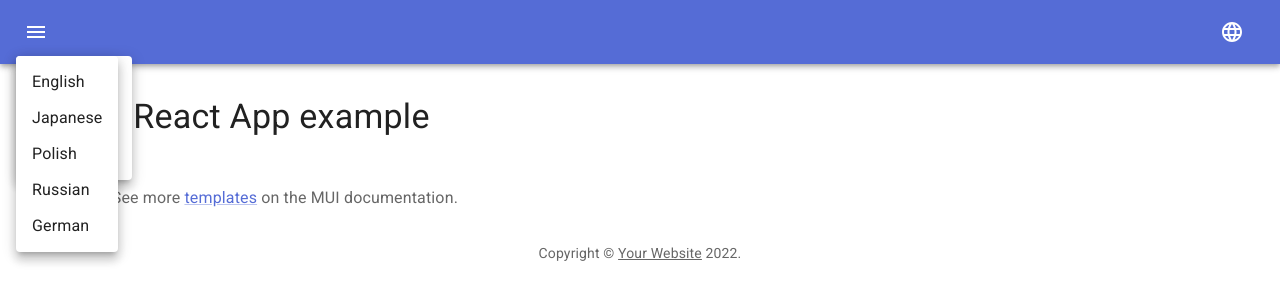
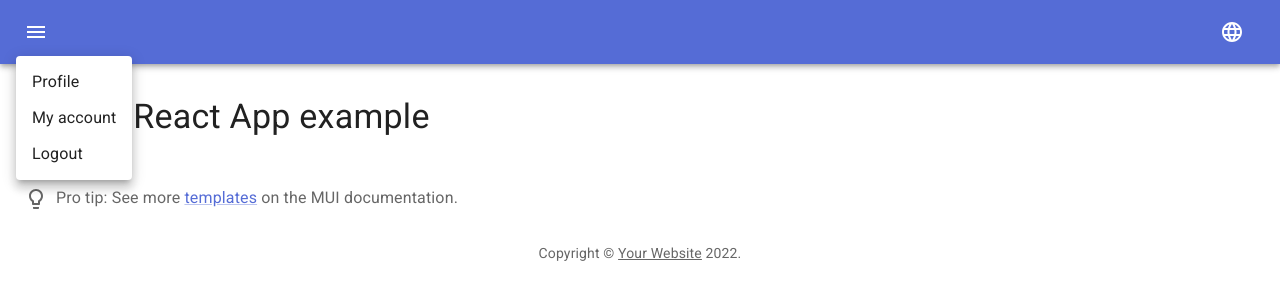
Before and after one commit to KevChaplin/interpreter-homepage, a React (Create React App) app: page / in a window 1280 px wide. Both pictures are taken after a click on the button 36 px from the left and 32 px from the top of the page. Shown: the top 302 px of the page. Built offline with nearby package versions, Linux system fonts and the light colour scheme.

Commit message:
basic nav-bar setup

```diff
--- a/src/App.js
+++ b/src/App.js
@@ -6,7 +6,7 @@ import Box from '@mui/material/Box';
 import ProTip from './ProTip';
 
 import Copyright from './components/Copyright'
-import ButtonAppBar from './components/App-bar.js'
+import ButtonAppBar from './components/App-bar/App-bar.js'
 
 
 export default function App() {
--- a/src/components/App-bar.js
+++ /dev/null
@@ -1,81 +0,0 @@
-import * as React from 'react';
-import AppBar from '@mui/material/AppBar';
-import Box from '@mui/material/Box';
-import Toolbar from '@mui/material/Toolbar';
-import IconButton from '@mui/material/IconButton';
-import MenuIcon from '@mui/icons-material/Menu';
-import LanguageIcon from '@mui/icons-material/Language';
-import Menu from '@mui/material/Menu';
-import MenuItem from '@mui/material/MenuItem';
-import Fade from '@mui/material/Fade';
-
-
-export default function ButtonAppBar() {
-  const [anchorEl, setAnchorEl] = React.useState(null);
-  const open = Boolean(anchorEl);
-  const handleClick = (event) => {
-    setAnchorEl(event.currentTarget);
-  };
-  const handleClose = () => {
-    setAnchorEl(null);
-  };
-
-  return (
-    <Box sx={{ flexGrow: 1 }}>
-      <AppBar position="static">
-        <Toolbar sx={{ display: 'flex', justifyContent: 'space-between', textAlign: 'center' }}>
-          <IconButton
-            size="large"
-            edge="start"
-            color="inherit"
-            aria-label="menu"
-            sx={{ mr: 2 }}
-            onClick={handleClick}
-          >
-            <MenuIcon />
-          </IconButton>
-          <Menu
-            id="navigation-menu"
-            MenuListProps={{
-              'aria-labelledby': 'fade-button',
-            }}
-            anchorEl={anchorEl}
-            open={open}
-            onClose={handleClose}
-            TransitionComponent={Fade}>
-            <MenuItem onClick={handleClose}>Profile</MenuItem>
-            <MenuItem onClick={handleClose}>My account</MenuItem>
-            <MenuItem onClick={handleClose}>Logout</MenuItem>
-          </Menu>
-        {/* </Toolbar>
-        <Toolbar> */}
-          <IconButton
-            size="large"
-            edge="start"
-            color="inherit"
-            aria-label="menu"
-            sx={{ ml: 2 }}
-            onClick={handleClick}
-          >
-            <LanguageIcon />
-          </IconButton>
-          <Menu
-            id="language-menu"
-            MenuListProps={{
-              'aria-labelledby': 'fade-button',
-            }}
-            anchorEl={anchorEl}
-            open={open}
-            onClose={handleClose}
-            TransitionComponent={Fade}>
-            <MenuItem onClick={handleClose}>English</MenuItem>
-            <MenuItem onClick={handleClose}>Japanese</MenuItem>
-            <MenuItem onClick={handleClose}>Polish</MenuItem>
-            <MenuItem onClick={handleClose}>Russian</MenuItem>
-            <MenuItem onClick={handleClose}>German</MenuItem>
-          </Menu>
-        </Toolbar>
-      </AppBar>
-    </Box>
-  );
-}
--- /dev/null
+++ b/src/components/App-bar/App-bar.js
@@ -0,0 +1,21 @@
+import * as React from 'react';
+import AppBar from '@mui/material/AppBar';
+import Box from '@mui/material/Box';
+import Toolbar from '@mui/material/Toolbar';
+
+import NavMenu from './Nav-menu.js'
+import LanguageMenu from './Language-menu.js'
+
+
+export default function ButtonAppBar() {
+  return (
+    <Box sx={{ flexGrow: 1 }}>
+      <AppBar position="static">
+        <Toolbar sx={{ display: 'flex', justifyContent: 'space-between', textAlign: 'center' }}>
+          <NavMenu />
+          <LanguageMenu />
+        </Toolbar>
+      </AppBar>
+    </Box>
+  );
+}
--- /dev/null
+++ b/src/components/App-bar/Language-menu.js
@@ -0,0 +1,48 @@
+import * as React from 'react';
+import Box from '@mui/material/Box';
+import IconButton from '@mui/material/IconButton';
+import LanguageIcon from '@mui/icons-material/Language';
+import Menu from '@mui/material/Menu';
+import MenuItem from '@mui/material/MenuItem';
+import Fade from '@mui/material/Fade';
+
+export default function LanguageMenu() {
+  const [anchorEl, setAnchorEl] = React.useState(null);
+  const open = Boolean(anchorEl);
+  const handleClick = (event) => {
+    setAnchorEl(event.currentTarget);
+  };
+  const handleClose = () => {
+    setAnchorEl(null);
+  };
+
+  return (
+    <Box>
+      <IconButton
+        size="large"
+        edge="start"
+        color="inherit"
+        aria-label="menu"
+        sx={{ ml: 2 }}
+        onClick={handleClick}
+      >
+        <LanguageIcon />
+      </IconButton>
+      <Menu
+        id="language-menu"
+        MenuListProps={{
+          'aria-labelledby': 'fade-button',
+        }}
+        anchorEl={anchorEl}
+        open={open}
+        onClose={handleClose}
+        TransitionComponent={Fade}>
+        <MenuItem onClick={handleClose}>English</MenuItem>
+        <MenuItem onClick={handleClose}>Japanese</MenuItem>
+        <MenuItem onClick={handleClose}>Polish</MenuItem>
+        <MenuItem onClick={handleClose}>Russian</MenuItem>
+        <MenuItem onClick={handleClose}>German</MenuItem>
+      </Menu>
+    </Box>
+  );
+}
--- /dev/null
+++ b/src/components/App-bar/Nav-menu.js
@@ -0,0 +1,47 @@
+import * as React from 'react';
+import Box from '@mui/material/Box';
+import IconButton from '@mui/material/IconButton';
+import MenuIcon from '@mui/icons-material/Menu';
+import Menu from '@mui/material/Menu';
+import MenuItem from '@mui/material/MenuItem';
+import Fade from '@mui/material/Fade';
+
+
+export default function NavMenu() {
+  const [anchorEl, setAnchorEl] = React.useState(null);
+  const open = Boolean(anchorEl);
+  const handleClick = (event) => {
+    setAnchorEl(event.currentTarget);
+  };
+  const handleClose = () => {
+    setAnchorEl(null);
+  };
+
+  return (
+    <Box>
+      <IconButton
+        size="large"
+        edge="start"
+        color="inherit"
+        aria-label="menu"
+        sx={{ mr: 2 }}
+        onClick={handleClick}
+      >
+        <MenuIcon />
+      </IconButton>
+      <Menu
+        id="navigation-menu"
+        MenuListProps={{
+          'aria-labelledby': 'fade-button',
+        }}
+        anchorEl={anchorEl}
+        open={open}
+        onClose={handleClose}
+        TransitionComponent={Fade}>
+        <MenuItem onClick={handleClose}>Profile</MenuItem>
+        <MenuItem onClick={handleClose}>My account</MenuItem>
+        <MenuItem onClick={handleClose}>Logout</MenuItem>
+      </Menu>
+    </Box>
+  );
+}
```
